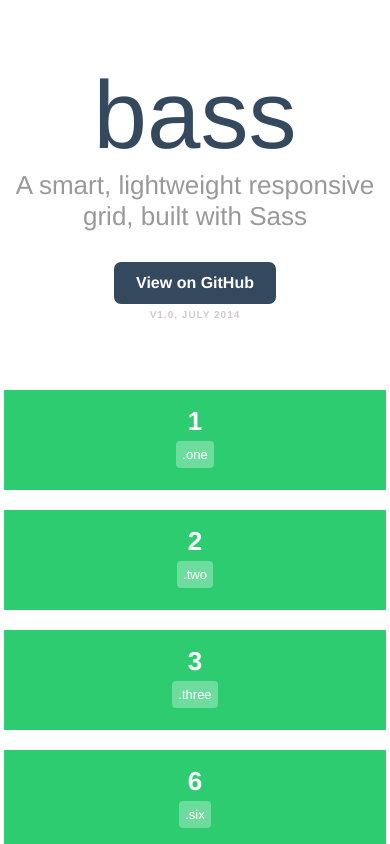
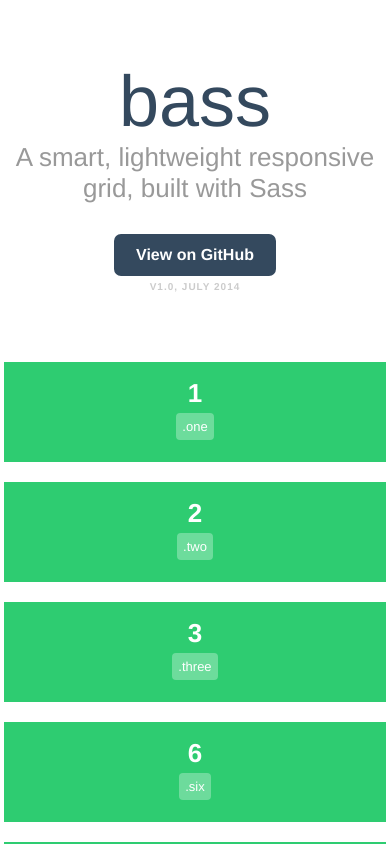
Before and after one commit to timpotter/bass-grid, a plain HTML site: page index.html in a window 390 px wide. Shown: the top 844 px of the page. Drawn offline with Linux system fonts and the light colour scheme.

Commit message:
Fixed logo font-size on mobile

```diff
--- a/scss/layout.scss
+++ b/scss/layout.scss
@@ -25,6 +25,10 @@
     font-family: $logo;
     font-weight: normal;
     text-transform: lowercase;
+
+    @media screen and (max-width: 400px) {
+        font-size: 4.5em;
+    }
 }
 
 h2 {
```
Also changed, not shown: css/bass-grid.css.
